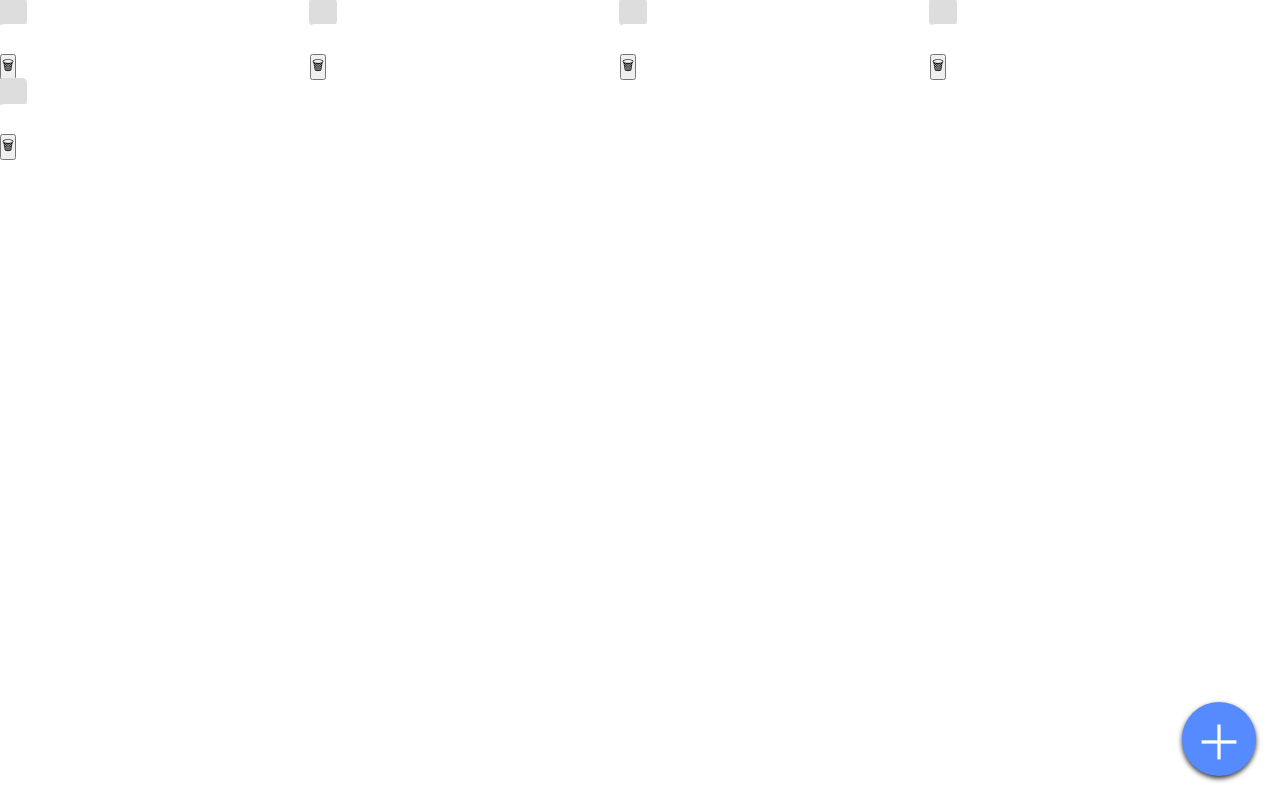
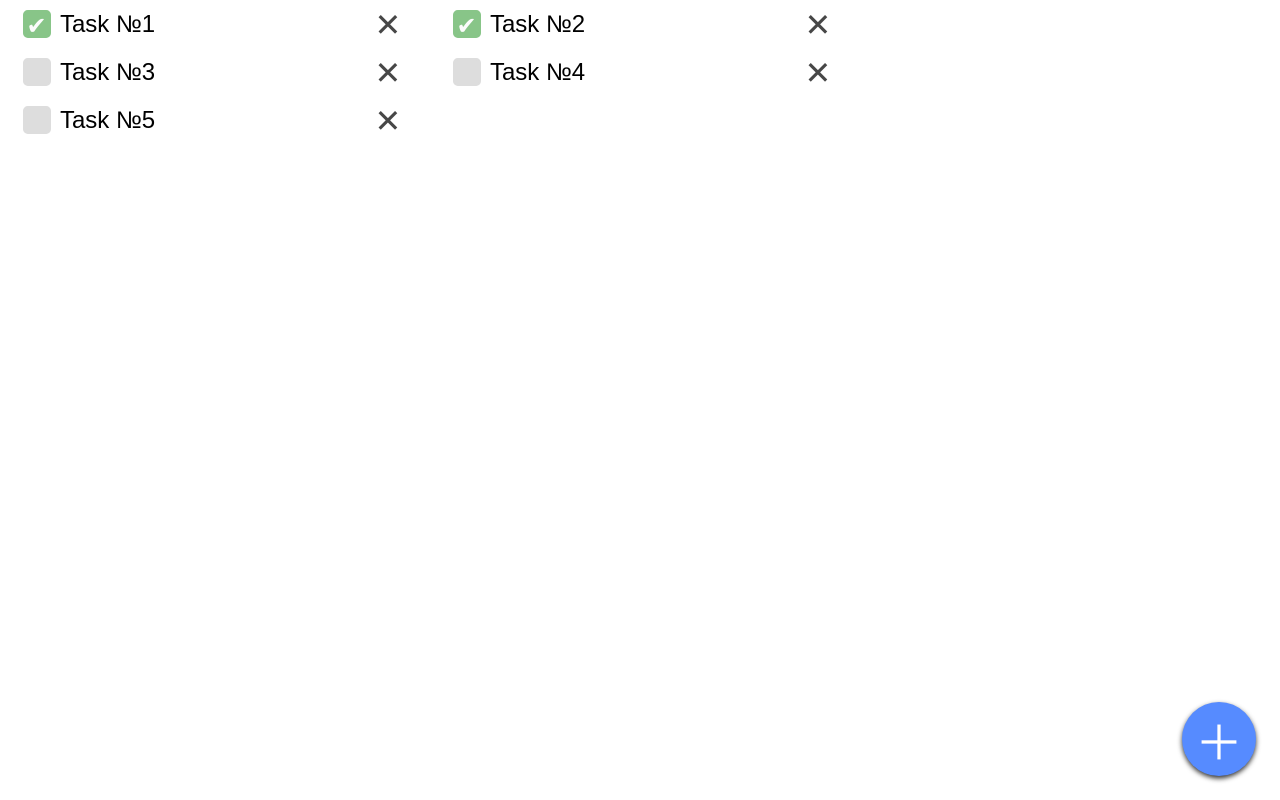
Before and after one commit to IntegerVector/suru, a Vue app: page / in a window 1280 px wide. Built offline with nearby package versions, Linux system fonts and the light colour scheme.

Commit message:
Delete button component added

```diff
--- a/src/App.vue
+++ b/src/App.vue
@@ -68,6 +68,8 @@ export default {
   --transition-speed: 200ms;
   --text-color: #1b1b1b;
   --text-color--light: #fcfcfc;
+  --text-font--regular: Arial;
+  --text-size--regular: 1rem;
 }
 
 * {
--- a/src/components/tasks-list/components/task-list-item/TaskListItem.vue
+++ b/src/components/tasks-list/components/task-list-item/TaskListItem.vue
@@ -1,15 +1,16 @@
 <template>
   <div class="task-list-item">
     <Checkbox
-      class="task-list-item__checkbox">
+      class="task-list-item__checkbox"
+      v-model="taskStatus">
     </Checkbox>
     <EditableText
       class="task-list-item__text"
-      :mode="mode"
-      :text="text">
+      v-model="taskText">
     </EditableText>
     <DeleteButton
-      class="task-list-item__delete-button">
+      class="task-list-item__delete-button"
+      @deleted="onDeleted">
     </DeleteButton>
   </div>
 </template>
@@ -27,30 +28,36 @@ export default {
     DeleteButton
   },
   props: {
-    isDone: {
-      type: Boolean,
-      default: false
-    },
-    text: String,
-    mode: String
+    isDone: Boolean,
+    text: String
+  },
+  data() {
+    return {
+      taskStatus: this.isDone,
+      taskText: this.text
+    };
+  },
+  methods: {
+    onDeleted() {
+      console.log('D');
+    }
   }
 }
 </script>
 
 <style scoped>
 .task-list-item {
-
+  margin: 0.25rem 1rem 0.25rem 1rem;
+  display: flex;
+  align-items: center;
 }
 
 .task-list-item__checkbox {
-
+  margin-right: 0.5rem;
 }
 
 .task-list-item__text {
-
-}
-
-.task-list-item__delete-button {
-
+  flex-grow: 1;
+  text-align: start;
 }
 </style>
--- a/src/components/tasks-list/components/task-list-item/components/DeleteButton.vue
+++ b/src/components/tasks-list/components/task-list-item/components/DeleteButton.vue
@@ -2,24 +2,47 @@
   <div class="delete-button">
    <button
       title="delete task"
-      class="delete-button__button">
-      🗑
+      class="delete-button__button"
+      @click="$emit('deleted')">
+      ✕
     </button>
   </div>
 </template>
 
 <script>
 export default {
-  name: 'DeleteButton'
+  name: 'DeleteButton',
+  emits: {
+    deleted: Function
+  }
 }
 </script>
 
 <style scoped>
 .delete-button {
-
+  display: flex;
+  align-items: center;
+  justify-content: center;
 }
 
 .delete-button__button {
+  width: 1.5rem;
+  height: 1.5rem;
+  font-size: xx-large;
+  user-select: none;
+  cursor: pointer;
+  border: 0 solid transparent;
+  border-radius: 0.2rem;
+  transition: background-color var(--transition-speed),
+    color var(--transition-speed);
+  background-color: transparent;
+  color: #474747;
+  outline: none;
+  user-select: none;
+}
 
+.delete-button__button:focus, .delete-button__button:hover {
+  background-color: #fc4242;
+  color: white;
 }
 </style>
--- a/src/components/tasks-list/components/task-list-item/components/EditableText.vue
+++ b/src/components/tasks-list/components/task-list-item/components/EditableText.vue
@@ -1,7 +1,6 @@
 <template>
   <div class="editable-text">
     <input
-      id="text-input"
       class="editable-text__input"
       type="text"
       v-model="text"
@@ -35,17 +34,17 @@ export default {
 }
 
 .editable-text__input {
+  cursor: pointer;
   flex-grow: 1;
   font-size: var(--text-size--regular);
   font-family: var(--text-font--regular);
   height: 1rem;
   border-radius: 0.2rem;
   border: 0 solid transparent;
+  outline: none;
 }
 
 .editable-text__input:focus {
-  outline: none;
-  transition: var(--focus-speed);
   border: 0.2rem solid var(--focus-color);
 }
 </style>
```
